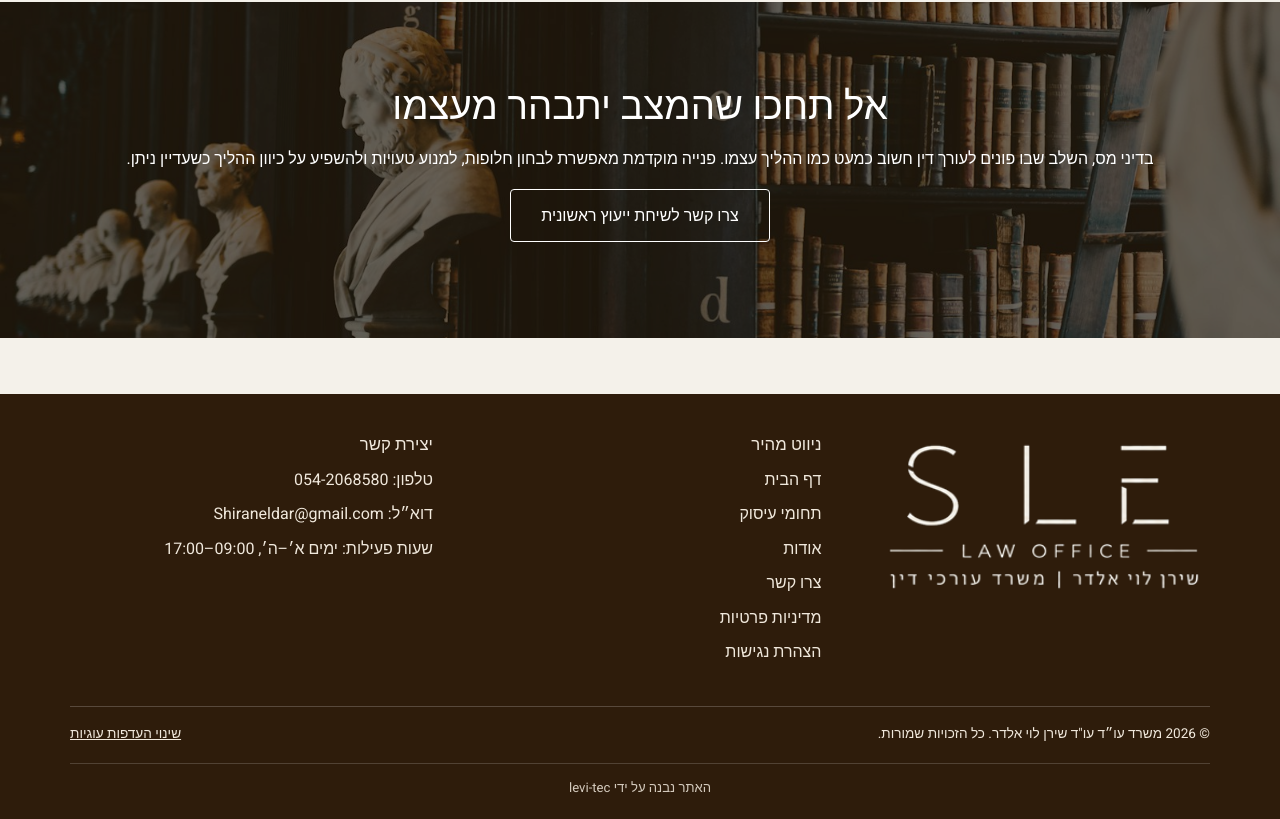
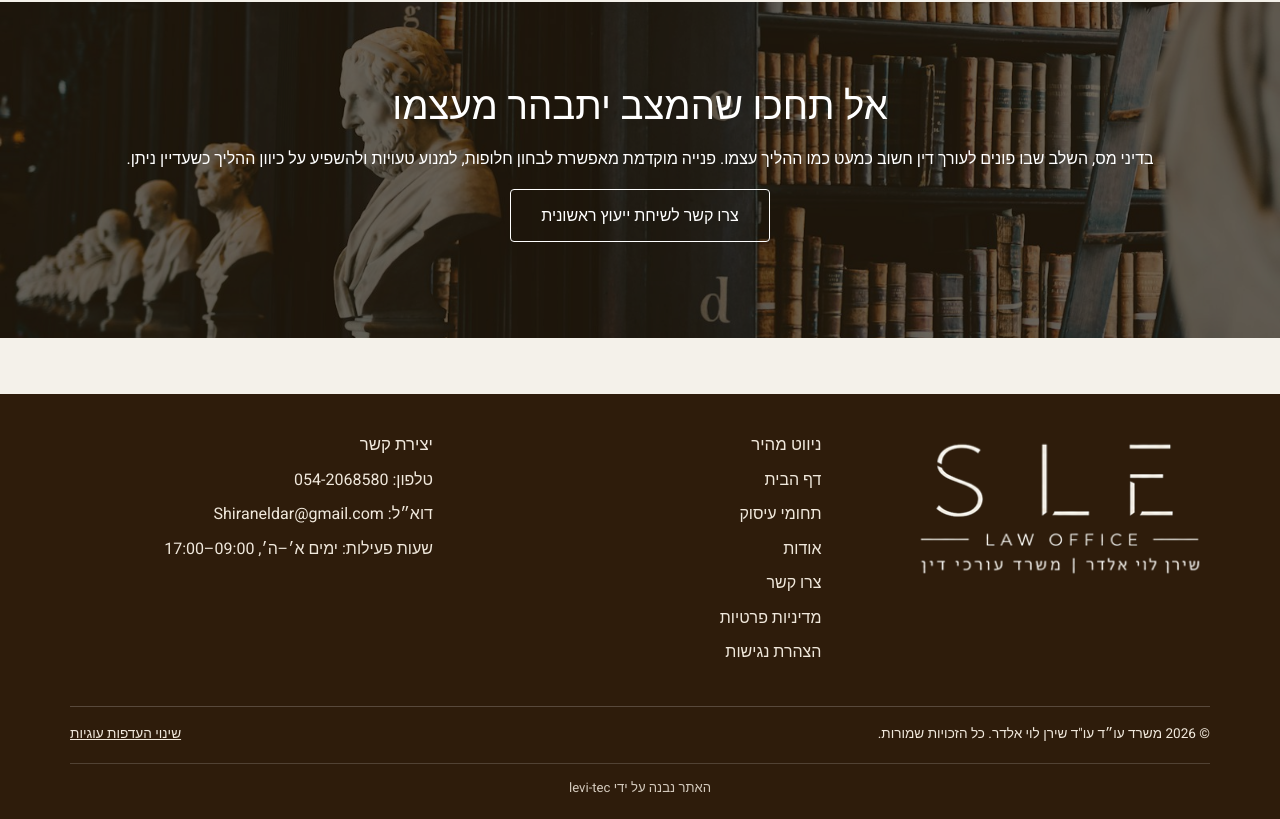
Before and after one commit to meni1221/sle-law-site, a React (Vite) app: page / in a window 1280 px wide. Shown: the part 2999-3818 px from the top of the page. Built offline with nearby package versions, Linux system fonts and the light colour scheme; no server answers.

Commit message:
fix: widen footer logo to text spacing

```diff
--- a/src/index.css
+++ b/src/index.css
@@ -741,7 +741,7 @@ textarea:focus-visible {
     grid-template-columns: repeat(3, 1fr);
   }
   .footer-grid > div:first-child {
-    padding-inline-end: 2rem;
+    padding-inline-end: 4rem;
   }
   .contact-grid {
     grid-template-columns: 380px 1fr;
```
